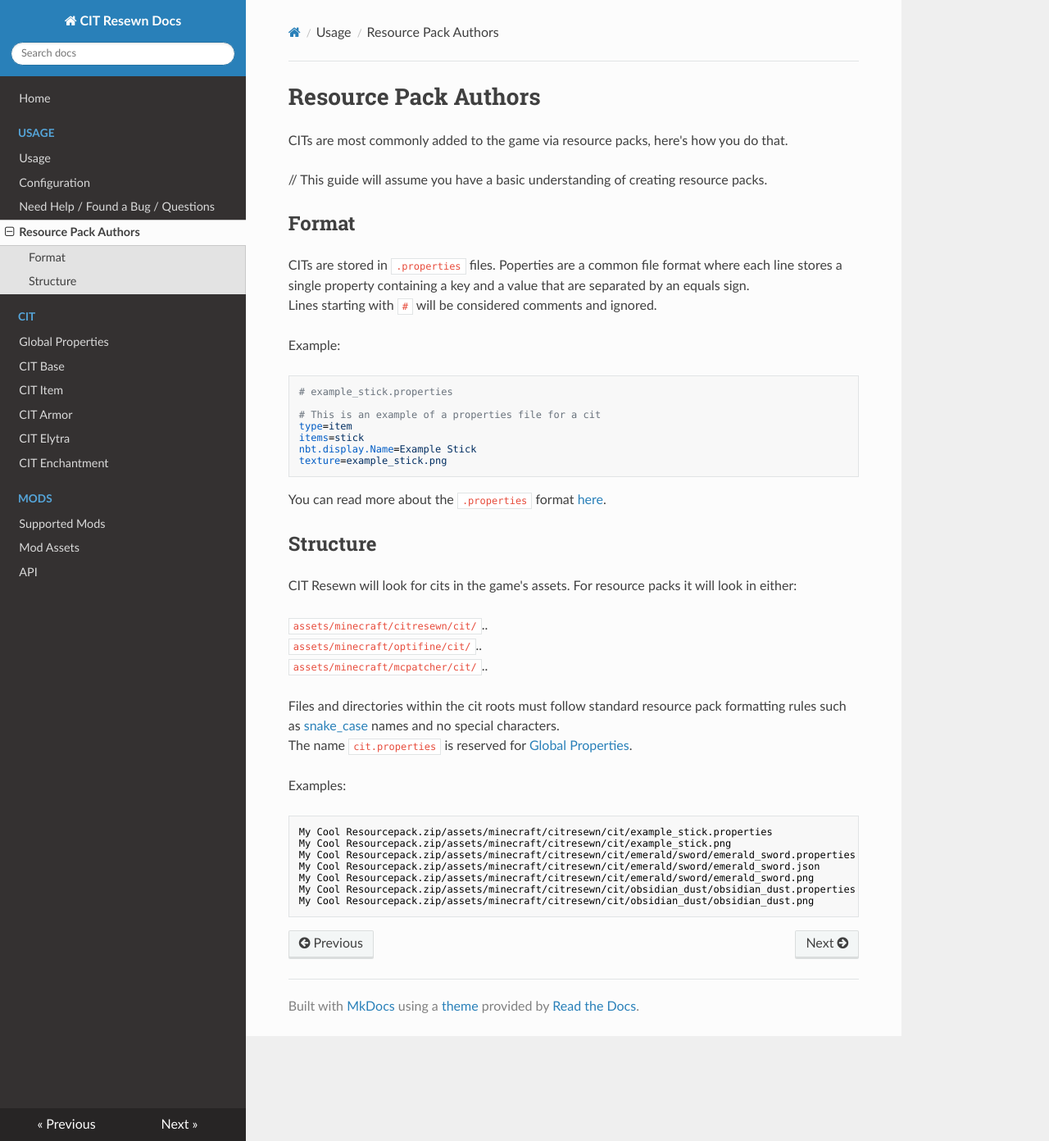
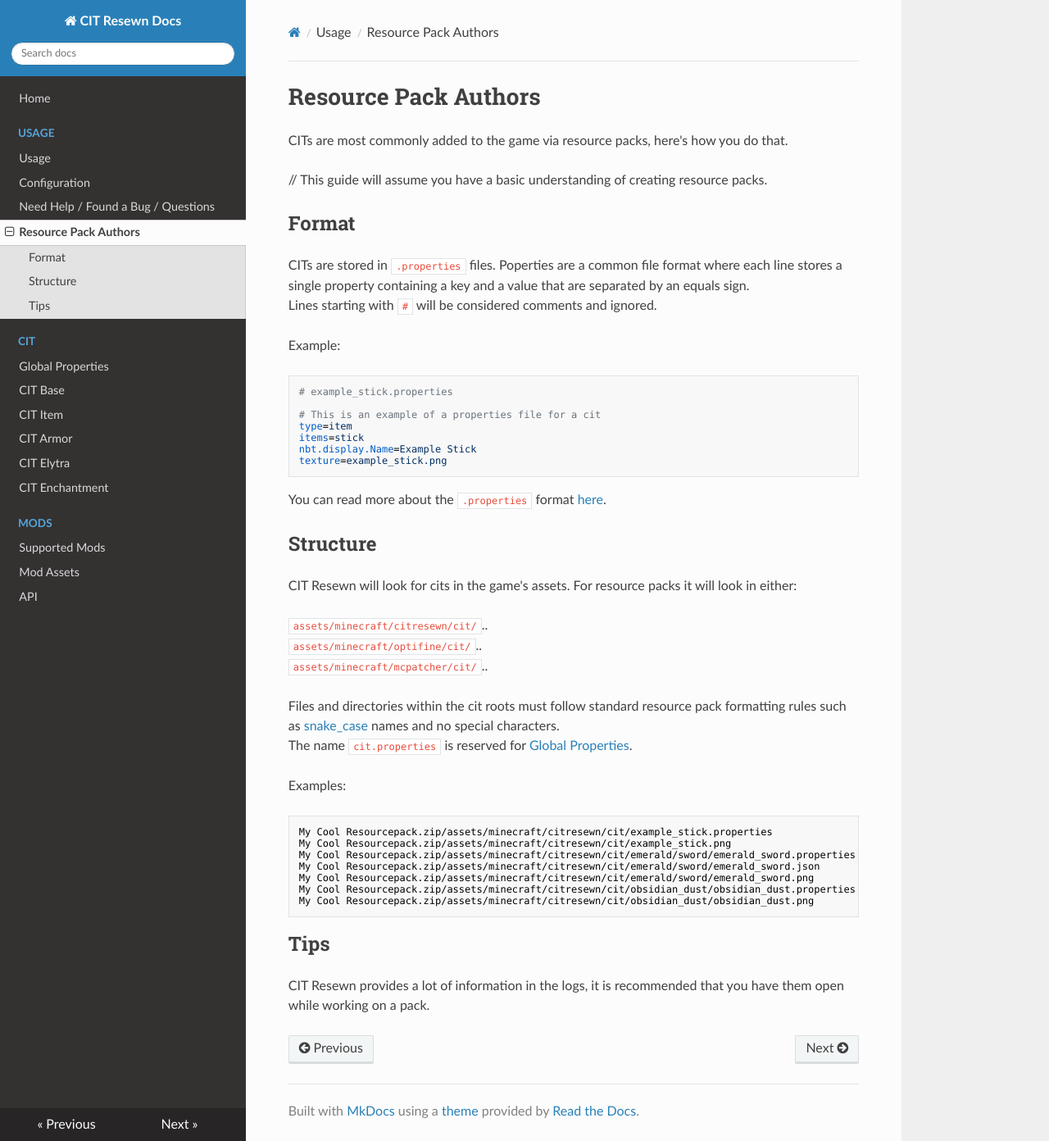
Before and after one commit to SHsuperCM/CITResewn, an MkDocs documentation site: the page built from docs/usage/pack_authors.md, in a window 1280 px wide and 1392 px high. Shown: the whole window at 82% size. Built offline with MkDocs 1.6.1, drawn with Linux system fonts in a browser that asks for light colours; nearby versions of some CDN libraries.

Commit message:
Pack Authors tips section

````diff
--- a/docs/usage/pack_authors.md
+++ b/docs/usage/pack_authors.md
@@ -46,3 +46,8 @@
 My Cool Resourcepack.zip/assets/minecraft/citresewn/cit/obsidian_dust/obsidian_dust.properties
 My Cool Resourcepack.zip/assets/minecraft/citresewn/cit/obsidian_dust/obsidian_dust.png
 ```
+
+## Tips
+
+CIT Resewn provides a lot of information in the logs, it is recommended that you have them
+open while working on a pack.
````
